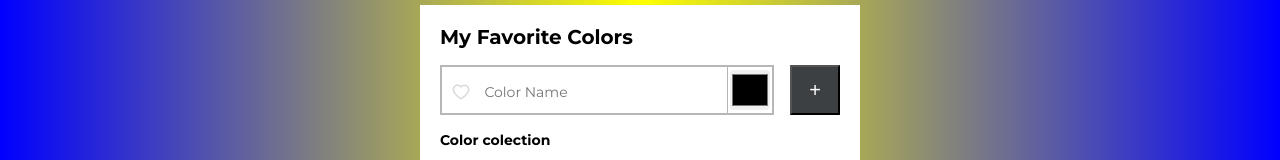
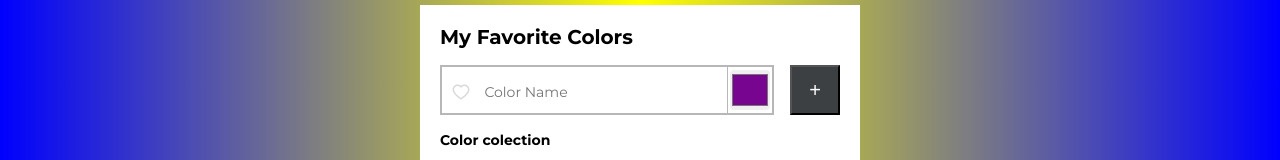
Before and after one commit to Kiril-Pavlov/react-ts-my-favorite-colors, a React (Create React App) app: page / in a window 1280 px wide. Shown: the part 169-329 px from the top of the page. Built offline with nearby package versions, Linux system fonts and the light colour scheme.

Commit message:
local storage logic. small bug at getting data from LS

```diff
--- a/src/App.tsx
+++ b/src/App.tsx
@@ -1,4 +1,4 @@
-import { useState } from 'react';
+import { useState, useEffect } from 'react';
 import './App.css';
 import FavoriteColorsList from './components/FavoriteColorsList';
 import SelectColor from './components/SelectColor';
@@ -20,9 +20,19 @@ function App() {
       code: "#00AA00"
     },
   ])
-  const [selectedColor, setSelectedColor] = useState<string>("")
+  const [selectedColor, setSelectedColor] = useState<string>("#78058f")
   console.log(selectedColor)
   const [customName, setCustomName] = useState<string>("")
+
+  //get data from localStorage after reloading the page
+  useEffect(() => {
+    if (localStorage.getItem("localColorsList")) {
+      //there is an error here in typescript if I dont add ||"[]" after getItem and it does not copy from local Storage
+      let localData = JSON.parse(localStorage.getItem("localColorslist")||"[]");
+      console.log(localData)
+      setMyFavoriteColors(localData)
+    }
+  }, [])
 
   //add color to my Favorite colors
   const addColor = () => {
@@ -33,7 +43,7 @@ function App() {
       }
       // console.log(taskList)
        setMyFavoriteColors([...myFavoriteColors, newColor]);
-      // localStorage.setItem("localTaskList", JSON.stringify([...taskList, newTask]))
+      localStorage.setItem("localColorsList", JSON.stringify([...myFavoriteColors, newColor]))
        setCustomName("")
       // console.log(taskList)
     }
@@ -44,7 +54,7 @@ function App() {
 
       const updated = myFavoriteColors.filter((c) => c.name !== color.name);
       setMyFavoriteColors(updated);
-      // localStorage.setItem("localColorList", JSON.stringify(updated))
+       localStorage.setItem("localColorsList", JSON.stringify(updated))
     }
 
   return (
```
